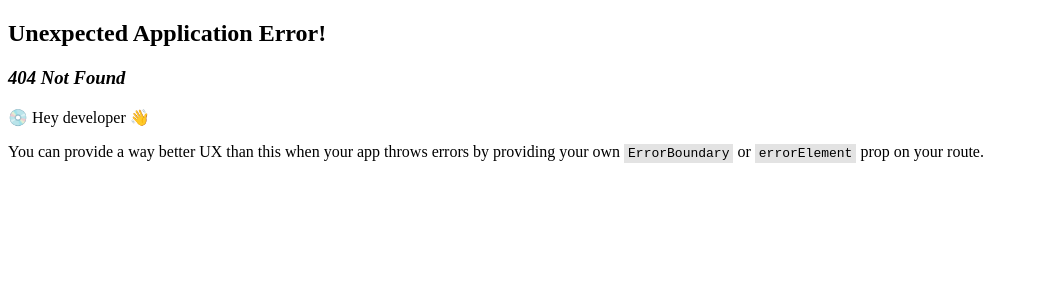
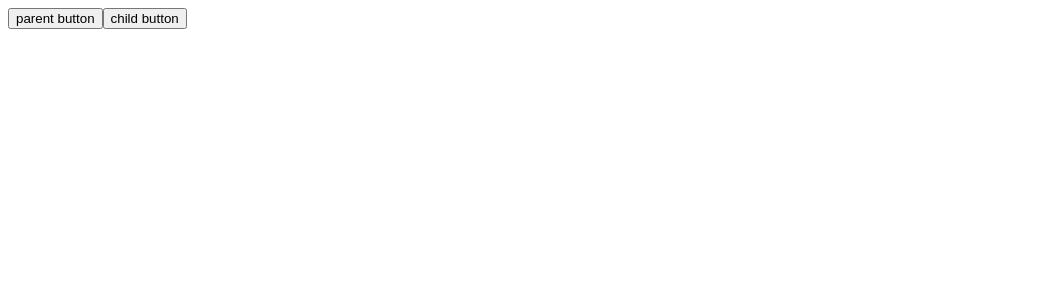
Before and after one commit to read0more/vite-react-ts, a React (Vite) app: page /imperative-handle in a window 1280 px wide. Before the commit this address had no page. Shown: the top 300 px of the page, without its empty margins (0-1039 px from the left). Built offline with nearby package versions, Linux system fonts and the light colour scheme.

Commit message:
:sparkles: useImperativeHandle

```diff
--- /dev/null
+++ b/src/routes/basicHooks/ImperetiveHandle.tsx
@@ -0,0 +1,32 @@
+import React, { forwardRef, useImperativeHandle, useRef, useState } from "react";
+
+interface ButtonHandle {
+  toggle: () => void;
+};
+
+interface Props {
+
+}
+
+const Button = forwardRef<ButtonHandle, Props>((props, ref) => {
+  const [toggle, setToggle] = useState(false);
+
+  useImperativeHandle(ref, () => ({
+    toggle: () => setToggle(!toggle),
+  }));
+
+  return <>
+    <button onClick={() => setToggle(!toggle)}>child button</button>
+    {toggle && 'clicked button'}
+  </>;
+});
+
+export default function ImperativeHandle() {
+  const ref = useRef<ButtonHandle>(null);
+  return (
+    <>
+      <button onClick={() => ref.current!.toggle()}>parent button</button>
+      <Button ref={ref} />
+    </>
+  );
+}
--- a/src/routes/basicHooks/Root.tsx
+++ b/src/routes/basicHooks/Root.tsx
@@ -31,10 +31,15 @@ export default function Root() {
           <Link to={`context`}>useContext</Link>
         </li>
         <li>
-          <Link to={`transition-and-deferred-value`}>useTransition and useDeferredValue</Link>
+          <Link to={`transition-and-deferred-value`}>
+            useTransition and useDeferredValue
+          </Link>
         </li>
         <li>
           <Link to={`layout-effect`}>useLayoutEffect</Link>
+        </li>
+        <li>
+          <Link to={`imperative-handle`}>useImperativeHandle</Link>
         </li>
       </ul>
     </details>
```
Also changed, not shown: src/main.tsx (+6 -1 lines).
